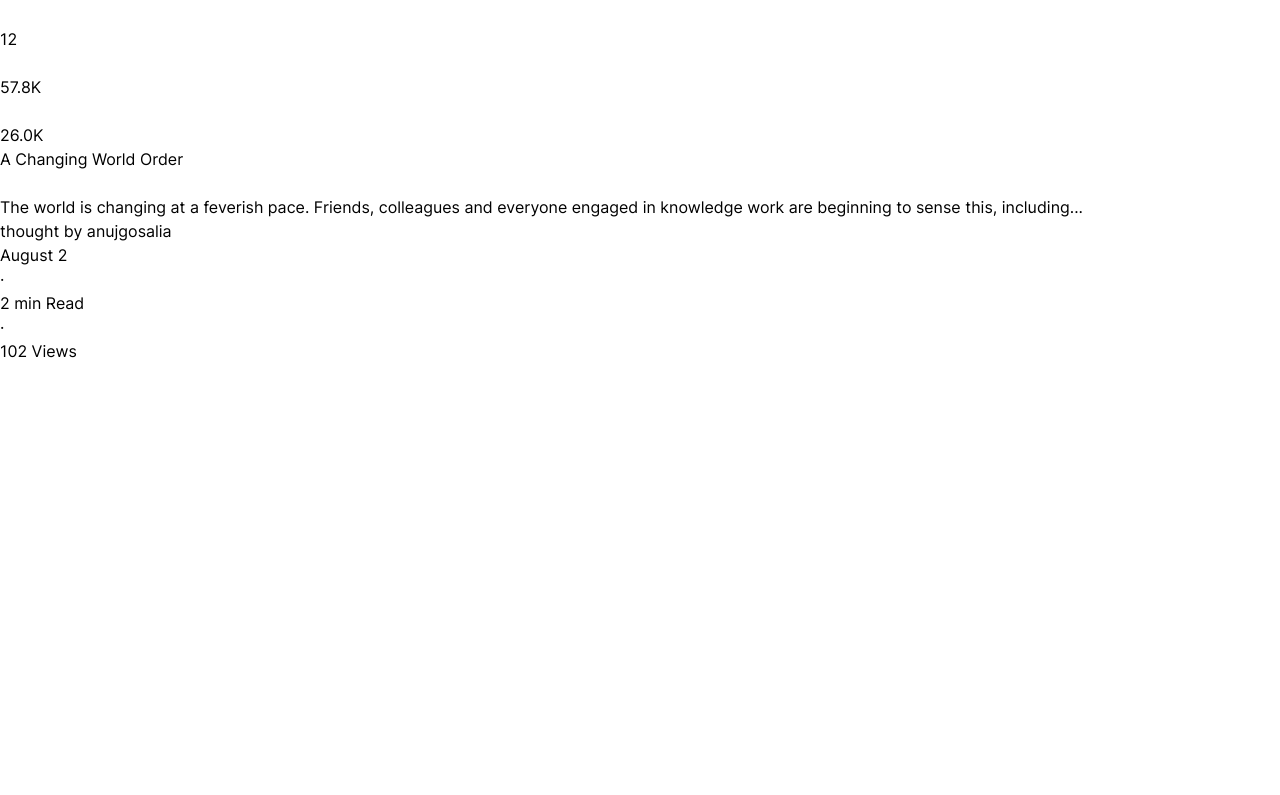
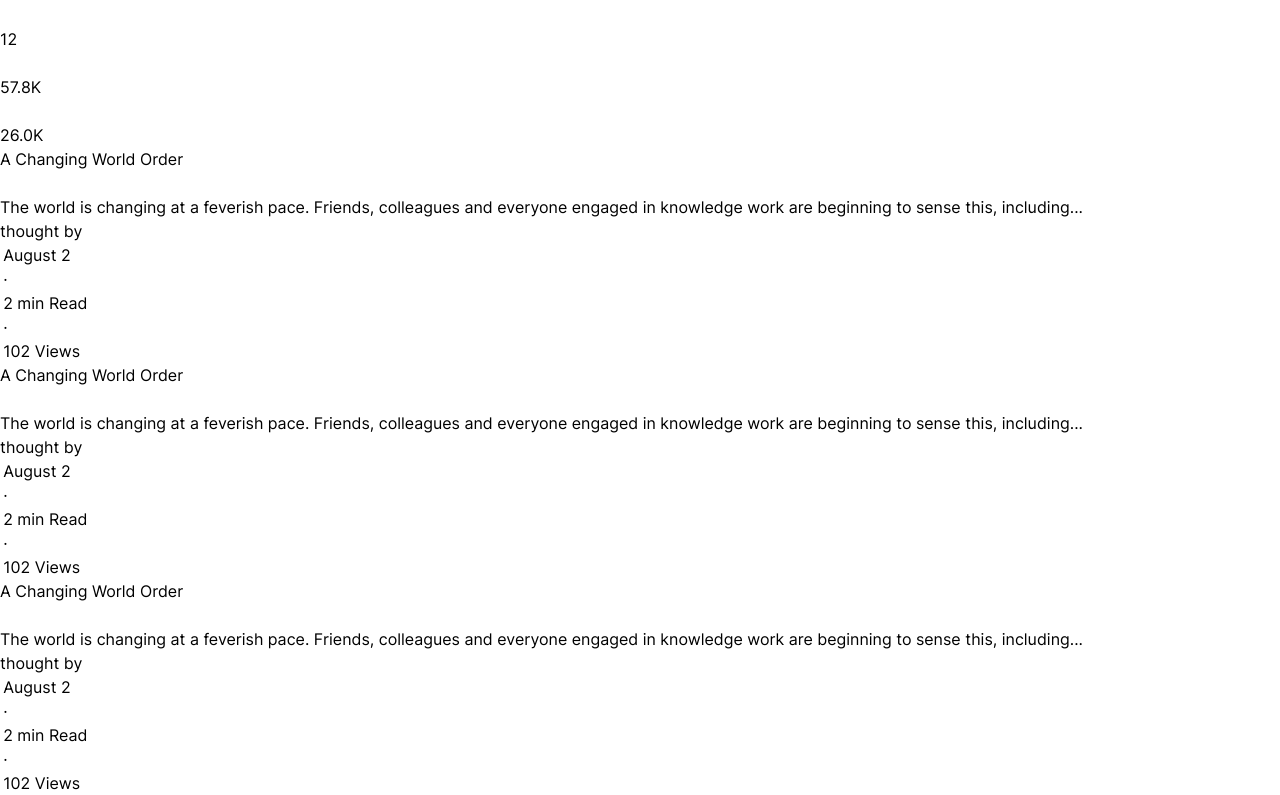
Before and after one commit to sourinsarkar/ttt-assignment-page, a React (Vite) app: page / in a window 1280 px wide. Shown: the part 1699-2494 px from the top of the page. Before the commit the page ends 2062 px from the top, so only its background shows below. Built offline with nearby package versions, Linux system fonts and the light colour scheme; some icons are missing.

Commit message:
Data passed as props to Post.tsx (Next: Type safe and Destructure)

```diff
--- a/src/components/PostSection/Post.tsx
+++ b/src/components/PostSection/Post.tsx
@@ -1,19 +1,26 @@
 import Data from "../../data/Data.json"
 import ProfileBioIcons from "../ProfileSection/ProfileBioIcons";
 
-const name = Data.profile.name.toLowerCase().replace(" ","");
+interface Props {
+    postAuthor: string;
+    postHeadline: string;
+    postContent: string;
+    postData: string;
+    postDuration: string;
+    postViews: string;
+}
 
-const Post: React.FC = () => {
+const Post: React.FC<Props> = ( { postAuthor, postHeadline, postContent, postData, postDuration, postViews } ) => {
     return (
-        <div>
+        <div className="pt-10 pb-5">
             <div className="flex justify-between items-center">
-                <div>{Data.posts[0].headline}<h1></h1></div>
+                <div className="text-2xl font-extrabold">{Data.posts[0].headline}<h1></h1></div>
                 <div><ProfileBioIcons iconName="ThumbsUp" color="bg-[#fec03f]"/></div>
             </div>
-            <div><h1>{Data.posts[0].content[0]}</h1></div>
+            <div className="mt-6 mb-10"><h1>{Data.posts[0].content[0]}</h1></div>
             <div className="flex justify-between">
-                <div><p>thought <span>by {name}</span></p></div>
-                <div className="flex">
+                <div className="text-[#5cb8c3] font-medium"><p>thought <span className="text-black">by {name}</span></p></div>
+                <div className="flex post-meta-data">
                     <div>{Data.posts[0].metaData.date}</div>
                     <div>&#183;</div>
                     <div>{Data.posts[0].metaData.duration} min Read</div>
--- /dev/null
+++ b/src/components/PostSection/PostShowcase.tsx
@@ -0,0 +1,16 @@
+import Post from "./Post";
+import Data from '../../data/Data.json'
+
+const name = Data.profile.name.toLowerCase().replace(" ","");
+
+const PostShowcase: React.FC< {} > = () => {
+    return (
+        <div>
+            <Post postAuthor={name} postHeadline={Data.posts[2].headline} postContent={Data.posts[2].content[2]} postDate={Data.posts[0].metaData.date} postDuration={Data.posts[0].metaData.duration} postViews={Data.posts[0].metaData.views} />
+            <Post postAuthor={name} postHeadline={Data.posts[1].headline} postContent={Data.posts[1].content[1]} postDate={Data.posts[1].metaData.date} postDuration={Data.posts[1].metaData.duration} postViews={Data.posts[1].metaData.views} />
+            <Post postAuthor={name} postHeadline={Data.posts[2].headline} postContent={Data.posts[2].content[2]} postDate={Data.posts[2].metaData.date} postDuration={Data.posts[2].metaData.duration} postViews={Data.posts[2].metaData.views} />
+        </div>
+    );
+}
+
+export default PostShowcase
--- a/src/components/ProfileSection/ProfileBio.tsx
+++ b/src/components/ProfileSection/ProfileBio.tsx
@@ -17,7 +17,7 @@ const Data = {
 const ProfileBio: React.FC = () => {
     return (
         <div>
-            <div className="text-xl text-medium py-1"><h2>{Data.bio.about}</h2></div>
+            <div className="text-xl py-1"><h2>{Data.bio.about}</h2></div>
             <div className="text-[#5cb8c3]"><a href={Data.bio.link}>{Data.bio.link}</a></div>
             <div className="flex gap-5 py-3">
 
--- a/src/index.css
+++ b/src/index.css
@@ -22,3 +22,7 @@ body {
 .rounded-inherit {
     border-radius: inherit;
 }
+
+.post-meta-data > * {
+    margin: 0 0.2em;
+}
--- a/src/layouts/Wrapper.tsx
+++ b/src/layouts/Wrapper.tsx
@@ -1,7 +1,7 @@
 import Navbar from "../components/NavSection/Navbar";
 import Profile from "../components/ProfileSection/Profile";
-import Post from "../components/PostSection/Post";
 import ProfileCover from "../components/ProfileSection/ProfileCover";
+import PostShowcase from "../components/PostSection/PostShowcase";
 
 function Wrapper() {
   return (
@@ -11,7 +11,7 @@ function Wrapper() {
         <ProfileCover />
         <div className="mx-10">
           <Profile />
-          <Post />
+          <PostShowcase />
         </div>
       </div>
     </div>
```
